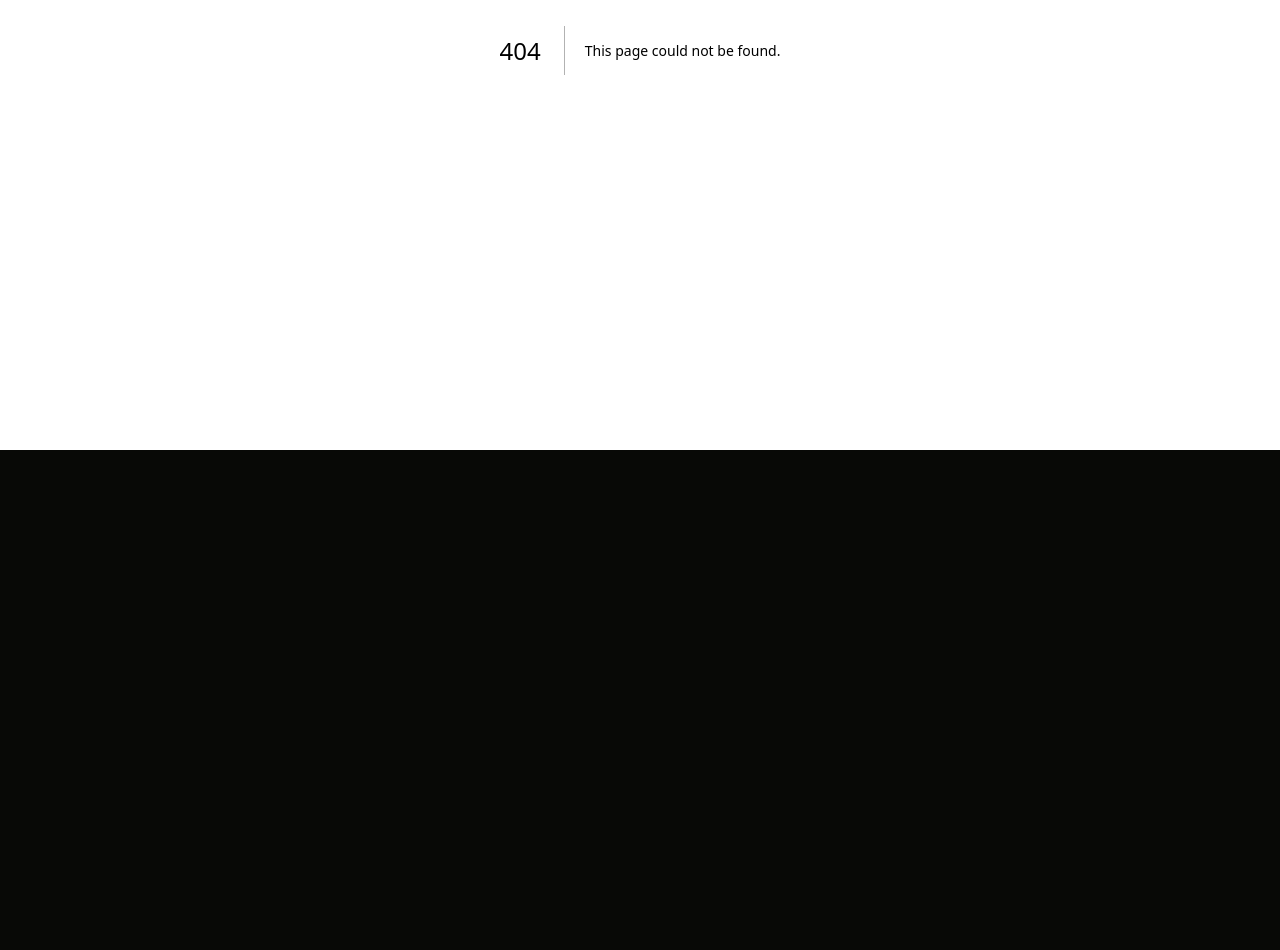
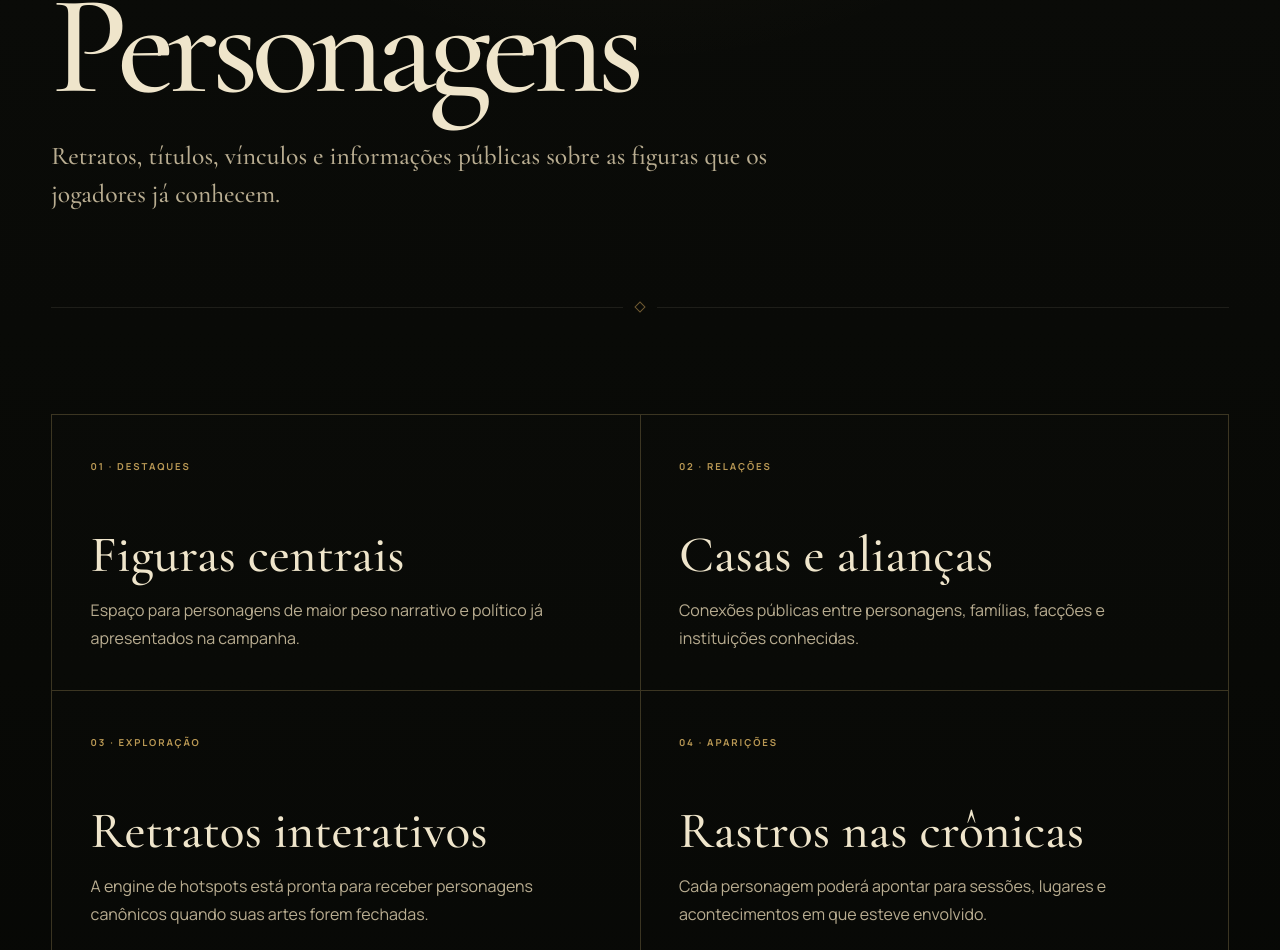
Before and after one commit to krrozino/injorn-web, a Next.js app: page /personagens in a window 1280 px wide. Before the commit this address had no page. Shown: the part 350-1300 px from the top of the page. Before the commit the page ends 800 px from the top, so only its background shows below. Built offline with nearby package versions, Linux system fonts and the light colour scheme.

Commit message:
feat: add public characters page

```diff
--- /dev/null
+++ b/src/app/personagens/page.tsx
@@ -0,0 +1,39 @@
+import type { Metadata } from "next";
+import { PublicPage } from "@/components/PublicPage";
+
+export const metadata: Metadata = {
+  title: "Personagens",
+};
+
+export default function PersonagensPage() {
+  return (
+    <PublicPage
+      eyebrow="Nomes de Injorn"
+      title="Personagens"
+      intro="Retratos, títulos, vínculos e informações públicas sobre as figuras que os jogadores já conhecem."
+    >
+      <div className="content-grid">
+        <article className="content-card">
+          <span className="content-card__index">01 · DESTAQUES</span>
+          <h2>Figuras centrais</h2>
+          <p>Espaço para personagens de maior peso narrativo e político já apresentados na campanha.</p>
+        </article>
+        <article className="content-card">
+          <span className="content-card__index">02 · RELAÇÕES</span>
+          <h2>Casas e alianças</h2>
+          <p>Conexões públicas entre personagens, famílias, facções e instituições conhecidas.</p>
+        </article>
+        <article className="content-card">
+          <span className="content-card__index">03 · EXPLORAÇÃO</span>
+          <h2>Retratos interativos</h2>
+          <p>A engine de hotspots está pronta para receber personagens canônicos quando suas artes forem fechadas.</p>
+        </article>
+        <article className="content-card">
+          <span className="content-card__index">04 · APARIÇÕES</span>
+          <h2>Rastros nas crônicas</h2>
+          <p>Cada personagem poderá apontar para sessões, lugares e acontecimentos em que esteve envolvido.</p>
+        </article>
+      </div>
+    </PublicPage>
+  );
+}
```
